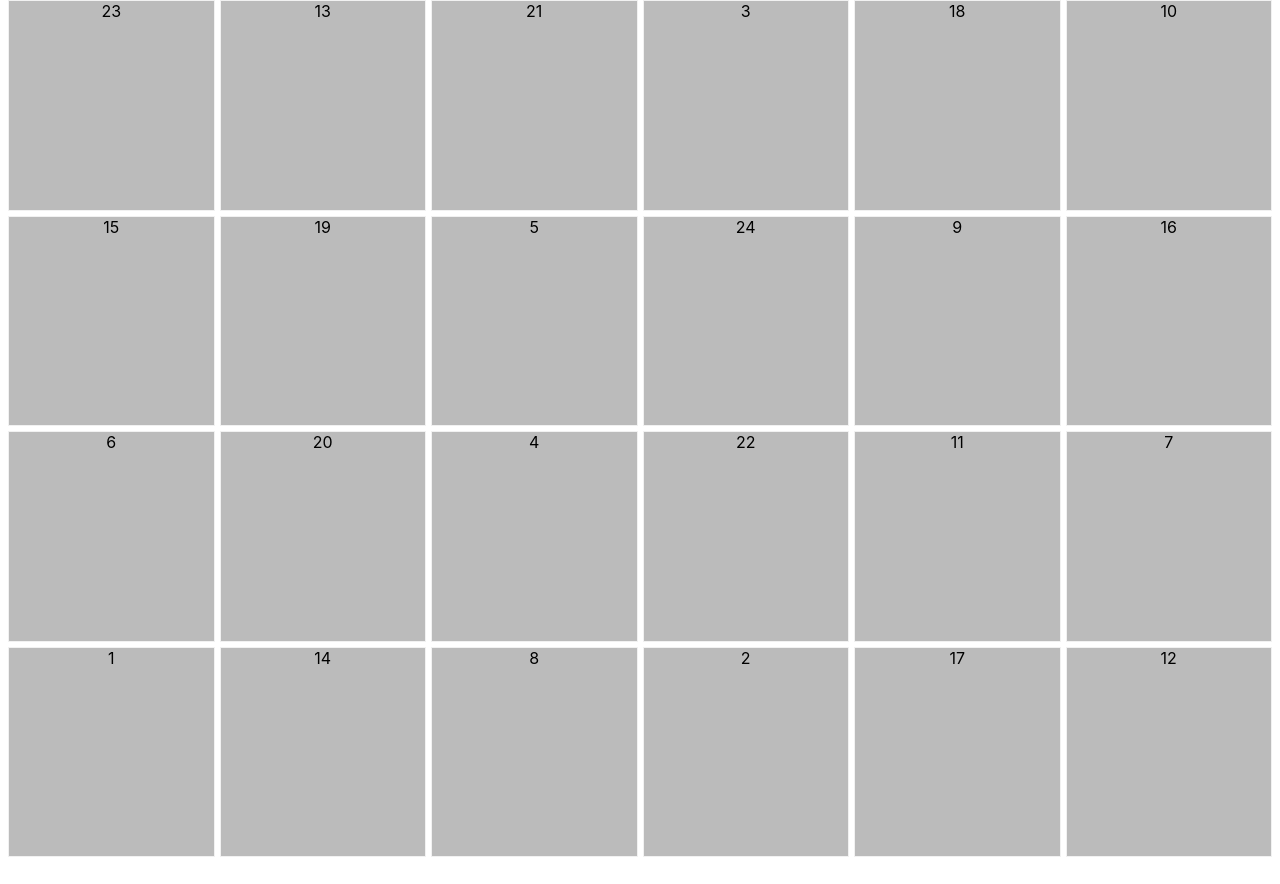
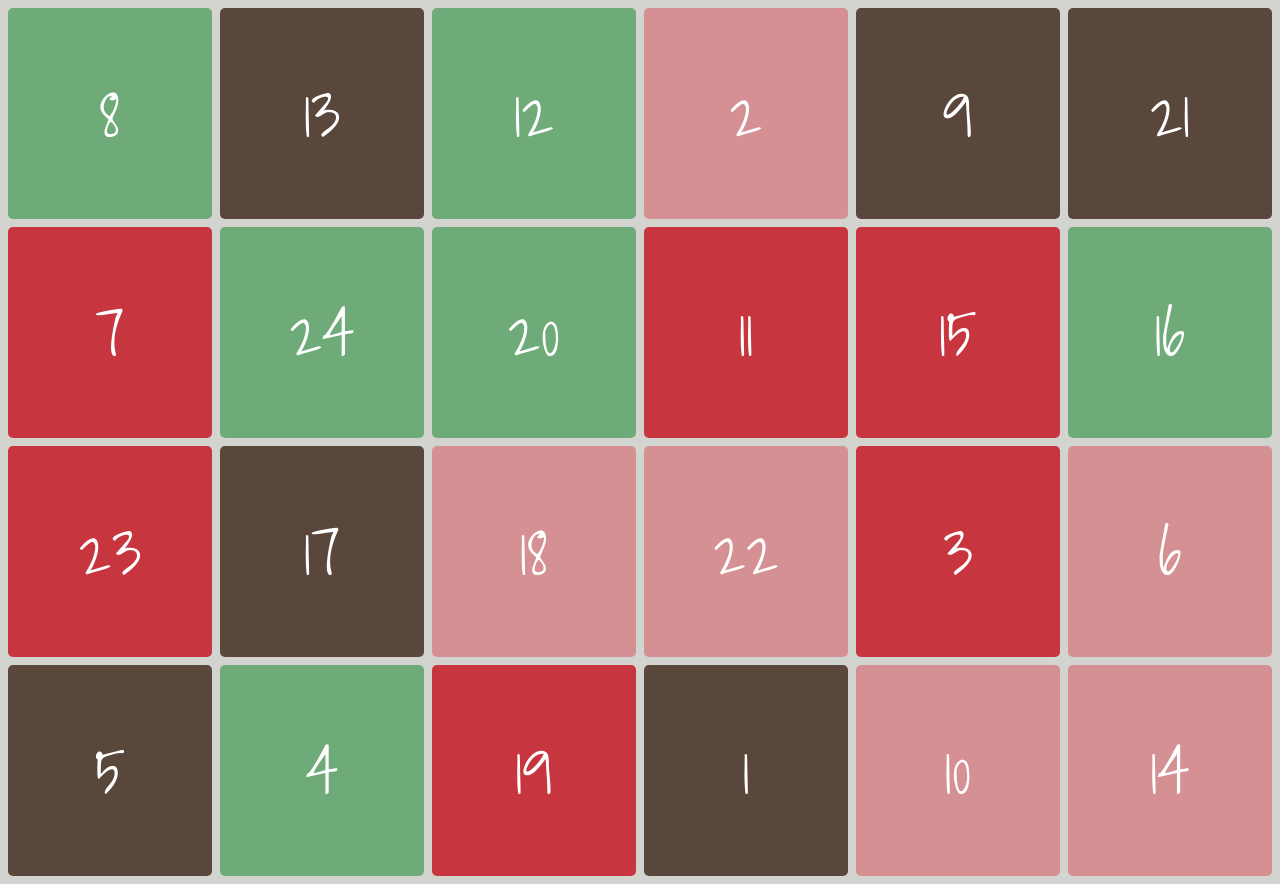
Before and after one commit to jsoulet/next-christmas, a Next.js app: page / in a window 1280 px wide. Before the commit the page ends 857 px from the top, so only its background shows below. Built offline with nearby package versions, Linux system fonts and the light colour scheme.

Commit message:
:art: setup color scheme

```diff
--- a/src/components/Calendar/Calendar.module.css
+++ b/src/components/Calendar/Calendar.module.css
@@ -1,8 +1,8 @@
 .calendar {
   display: grid;
-  grid-template-columns: 1fr;
+  grid-template-columns: repeat(2, 1fr);
   width: 100%;
-  grid-gap: 5px;
+  grid-gap: 0.5rem;
 }
 
 .calendar > * {
@@ -11,23 +11,17 @@
 
 @media (min-width: 576px) {
   .calendar {
-    grid-template-columns: repeat(2, 1fr);
+    grid-template-columns: repeat(3, 1fr);
   }
 }
 
 @media (min-width: 768px) {
   .calendar {
-    grid-template-columns: repeat(3, 1fr);
+    grid-template-columns: repeat(4, 1fr);
   }
 }
 
 @media (min-width: 992px) {
-  .calendar {
-    grid-template-columns: repeat(4, 1fr);
-  }
-}
-
-@media (min-width: 1200px) {
   .calendar {
     grid-template-columns: repeat(6, 1fr);
   }
--- a/src/components/Day/Day.module.css
+++ b/src/components/Day/Day.module.css
@@ -3,13 +3,66 @@
   position: relative;
   width: 100%;
   height: 100%;
-  border: 1px solid #f1f1f1;
   perspective: 1000px;
   cursor: pointer;
+  font-family: var(--font-cursive);
 }
 
-.day.flipped .inner {
+/* .day.flipped {
+  animation: flipAndReveal 2s linear;
+  z-index: 10;
+  position: fixed;
+  top: 0;
+  left: 0;
+}
+
+@keyframes flipAndReveal {
+  0% {
+    opacity: 1;
+    position: relative;
+  }
+  25% {
+    opacity: 0;
+  }
+  30% {
+    position: fixed;
+    top: 0;
+    left: 0;
+  }
+  60% {
+    opacity: 1;
+  }
+  100% {
+    opacity: 1;
+    position: fixed;
+    top: 0;
+    left: 0;
+  }
+}
+
+.ghost {
+  display: block;
+  animation: witForDisplay 2s linear;
+}
+@keyframes witForDisplay {
+  0% {
+    display: none;
+  }
+  29% {
+    display: none;
+  }
+  30% {
+    display: block;
+  }
+  100% {
+    display: block;
+  }
+} */
+
+.day.flipped .inner,
+.day:hover.flipped .inner {
   transform: rotateY(180deg);
+  box-shadow: none;
 }
 
 .day:hover {
@@ -19,9 +72,6 @@
   box-shadow: 0px 0px 80px rgba(0, 0, 0, 0.4);
   transform: scale(1.02);
 }
-.day:hover.flipped .inner {
-  transform: scale(1.02) rotateY(180deg);
-}
 
 .inner {
   position: absolute;
@@ -29,7 +79,7 @@
   width: 100%;
   height: 100%;
   text-align: center;
-  transition: transform 0.8s, box-shadow 0.5s ease;
+  transition: transform 1s, box-shadow 0.5s ease;
   transform-style: preserve-3d;
 }
 
@@ -40,20 +90,37 @@
   height: 100%;
   -webkit-backface-visibility: hidden; /* Safari */
   backface-visibility: hidden;
+  color: white;
+  border-radius: 5px;
 }
 
 .front {
-  background-color: #bbb;
-  color: black;
+  display: flex;
+  justify-content: center;
+  align-items: center;
+  font-size: 4rem;
+}
+
+.front.variant0 {
+  background-color: var(--color-green);
+}
+.front.variant1 {
+  background-color: var(--color-brown);
+}
+.front.variant2 {
+  background-color: var(--color-pink);
+}
+.front.variant3 {
+  background-color: var(--color-red);
 }
 
 .back {
-  background-color: dodgerblue;
+  background-color: var(--color-darkBlue);
   color: white;
   transform: rotateY(180deg);
 }
 .flipped .back > * {
-  animation: revealContent 1s ease-in-out;
+  animation: revealContent 1s linear;
 }
 
 @keyframes revealContent {
--- a/src/components/Day/index.tsx
+++ b/src/components/Day/index.tsx
@@ -9,17 +9,21 @@ export interface DayProps {
 const Day: React.FC<DayProps> = ({ number = 0 }) => {
   const [isFlipped, setIsFlipped] = useState(false)
   return (
+    <>
       <div
         className={cn(styles.day, { [styles.flipped]: isFlipped })}
         onClick={() => setIsFlipped(!isFlipped)}
       >
         <div className={styles.inner}>
-        <div className={styles.front}>{number}</div>
-        <div className={styles.back}>
+          <div className={cn(styles.front, styles[`variant${number % 4}`])}>
+            {number}
+          </div>
+          {/* <div className={styles.back}>
             <span>back</span>
+          </div> */}
         </div>
       </div>
-    </div>
+    </>
   )
 }
 
--- /dev/null
+++ b/src/pages/articles/1.tsx
@@ -0,0 +1,5 @@
+const Article1 = () => {
+  return <div>Article 1</div>
+}
+
+export default Article1
--- /dev/null
+++ b/src/pages/articles/error.tsx
@@ -0,0 +1,5 @@
+const Article1 = () => {
+  return <div>Article 1</div>
+}
+
+export default Article1
--- a/src/pages/index.js
+++ b/src/pages/index.js
@@ -3,7 +3,32 @@ import Day from 'components/Day'
 import Calendar from 'components/Calendar'
 import styles from '../../styles/Home.module.css'
 
-const days = [23, 13, 21, 3, 18, 10, 15, 19, 5, 24, 9, 16, 6, 20, 4, 22, 11, 7, 1, 14, 8, 2, 17, 12]
+const days = [
+  8,
+  13,
+  12,
+  2,
+  9,
+  21,
+  7,
+  24,
+  20,
+  11,
+  15,
+  16,
+  23,
+  17,
+  18,
+  22,
+  3,
+  6,
+  5,
+  4,
+  19,
+  1,
+  10,
+  14,
+]
 
 export default function Home() {
   return (
--- a/styles/Home.module.css
+++ b/styles/Home.module.css
@@ -1,6 +1,6 @@
 .container {
   min-height: 100vh;
-  padding: 0 0.5rem;
+  padding: 0.5rem;
   display: flex;
   flex-direction: column;
   justify-content: center;
--- a/styles/globals.css
+++ b/styles/globals.css
@@ -1,9 +1,29 @@
+@import url("https://fonts.googleapis.com/css2?family=Shadows+Into+Light&display=swap");
+
+html {
+  --font-cursive: "Shadows Into Light", cursive;
+  --font-sans-serif: -apple-system, BlinkMacSystemFont, Segoe UI, Roboto, Oxygen,
+    Ubuntu, Cantarell, Fira Sans, Droid Sans, Helvetica Neue, sans-serif;
+  /* https://colorpalette.org/christmas-ornament-decoration-color-palette/ */
+  --color-green: #6fab79;
+  --color-red: #c7353e;
+  --color-pink: #d59093;
+  --color-darkBlue: #062d56;
+  --color-brown: #5a473c;
+  --color-gray: #d3d3d0;
+}
+
 html,
 body {
   padding: 0;
   margin: 0;
-  font-family: -apple-system, BlinkMacSystemFont, Segoe UI, Roboto, Oxygen,
-    Ubuntu, Cantarell, Fira Sans, Droid Sans, Helvetica Neue, sans-serif;
+}
+
+html {
+  font-family: "Shadows Into Light", cursive;
+  font-family: var(--font-sans-serif);
+  background-color: var(--color-gray);
+  font-size: 16px;
 }
 
 a {
```
Lines whose indentation alone changed are shown as unchanged.
